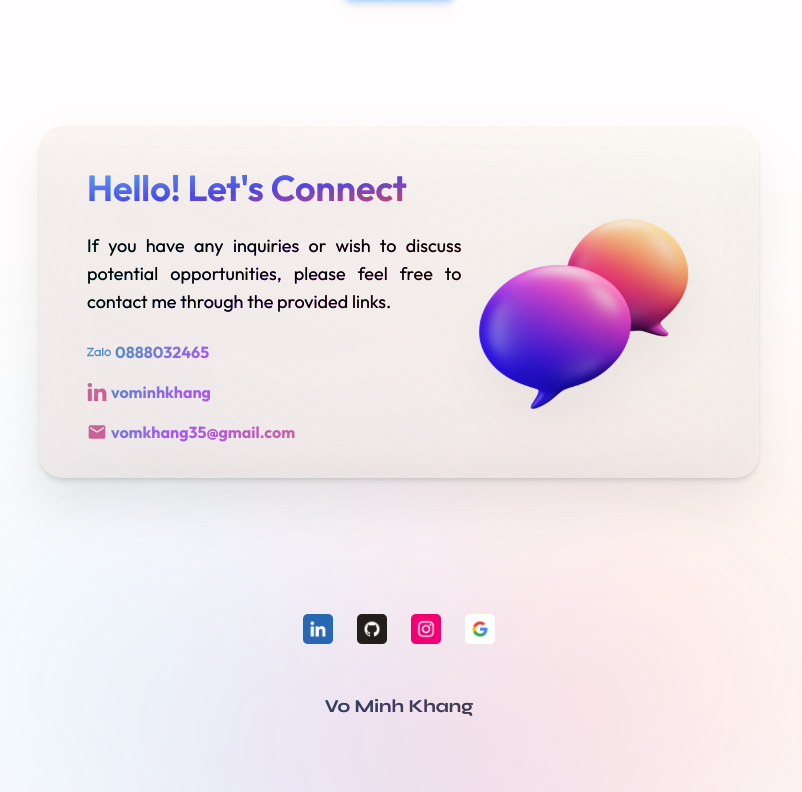
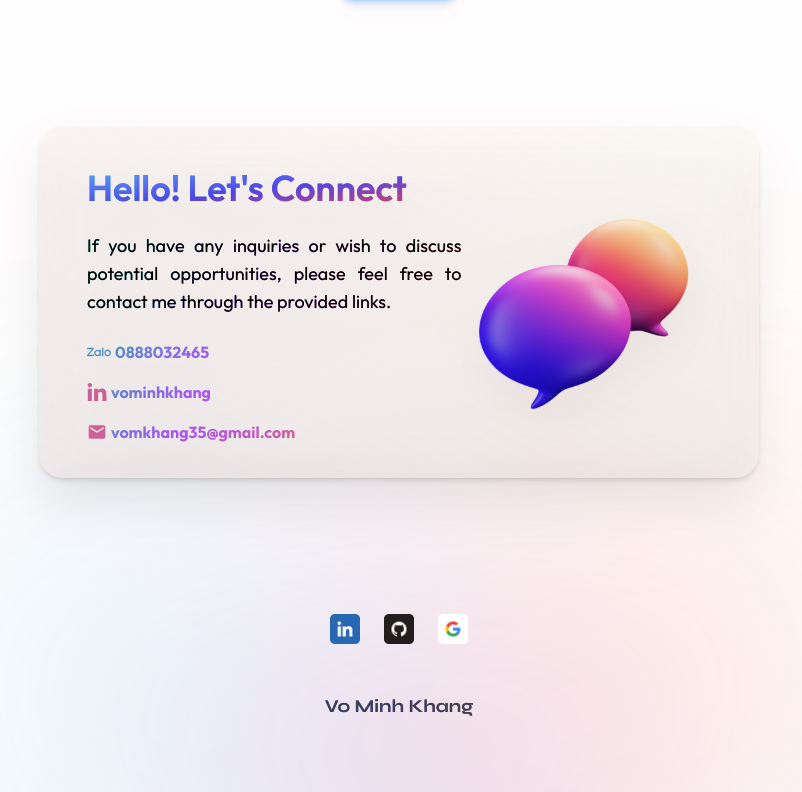
Before and after one commit to leaser019/my-portfolio, a Next.js app: page / in a window 1280 px wide. Shown: the part 1286-2078 px from the top of the page, without its empty margins (241-1043 px from the left). Built offline with nearby package versions, Linux system fonts and the light colour scheme.

Commit message:
fix: change footer to rm ig icon

```diff
--- a/components/Footer.jsx
+++ b/components/Footer.jsx
@@ -36,15 +36,6 @@ const Footer = () => {
           {' '}
           {/* GitHub{" "} */}
           <Image src={GitHub} alt="github" width="30" />
-        </Link>
-        <Link
-          href="https://www.instagram.com/_leaser1/"
-          target="blank"
-          className=" dark:hover:text-purple-400 hover:text-purple-600 font-semibold"
-        >
-          {' '}
-          {/* Instagram{" "} */}
-          <Image src={Instagram} alt="instagram" width="30" />
         </Link>
         <Link
           href="mailto:vomkhang35@gmail.com"
```
